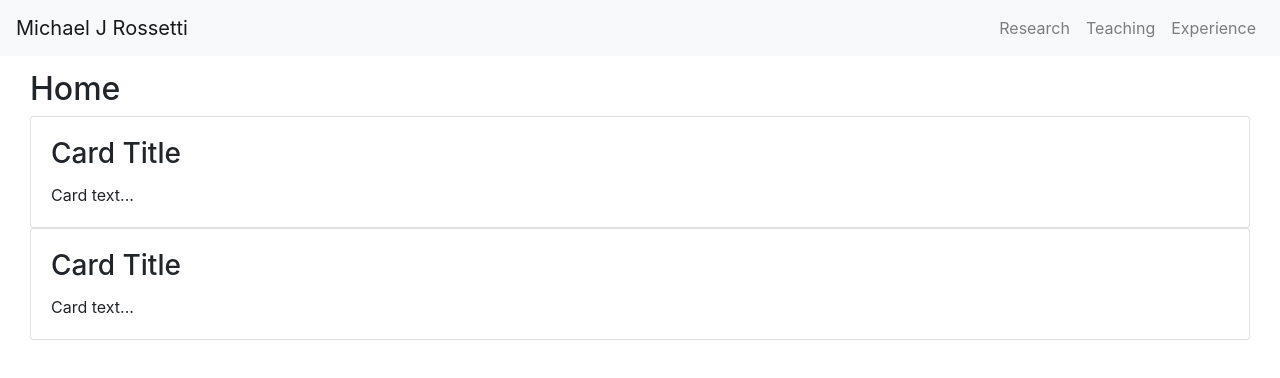
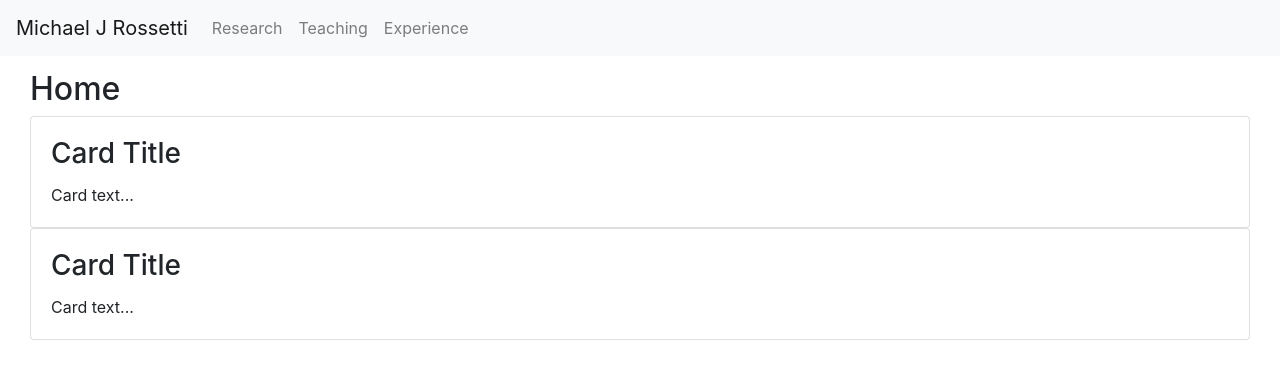
Before and after one commit to prof-rossetti/prof-rossetti-web-react, a React (Create React App) app: page / in a window 1280 px wide. Shown: the top 378 px of the page. Built offline with nearby package versions, Linux system fonts and the light colour scheme.

Commit message:
Nav collapse

```diff
--- a/src/App.js
+++ b/src/App.js
@@ -38,16 +38,14 @@ export default function App() {
 
     // LINKS
 
-
     return (
         <Router>
-            <div>
-                <Navbar fixed="top" bg="light">
-                    <Navbar.Brand href="/">Michael J Rossetti</Navbar.Brand>
-
-                    <Navbar.Toggle aria-controls="navbar-collapse" />
-                    <Navbar.Collapse id="navbar-collapse">
-                        <Nav className="ml-auto">
+            <div className="app">
+                <Navbar fixed="top" bg="light" expand="lg">
+                    <Navbar.Brand href="#home">Michael J Rossetti</Navbar.Brand>
+                    <Navbar.Toggle aria-controls="basic-navbar-nav" />
+                    <Navbar.Collapse id="basic-navbar-nav">
+                        <Nav className="mr-auto">
                             <Nav.Link href="/research">Research</Nav.Link>
                             <Nav.Link href="/teaching">Teaching</Nav.Link>
                             <Nav.Link href="/experience">Experience</Nav.Link>
--- a/src/index.js
+++ b/src/index.js
@@ -1,8 +1,8 @@
 import React from 'react'
 import ReactDOM from 'react-dom'
 
+import 'bootstrap/dist/css/bootstrap.min.css'
+
 import App from './App'
 
-import 'bootstrap/dist/css/bootstrap.min.css'
-
 ReactDOM.render(<React.StrictMode><App /></React.StrictMode>, document.getElementById('root'))
```
